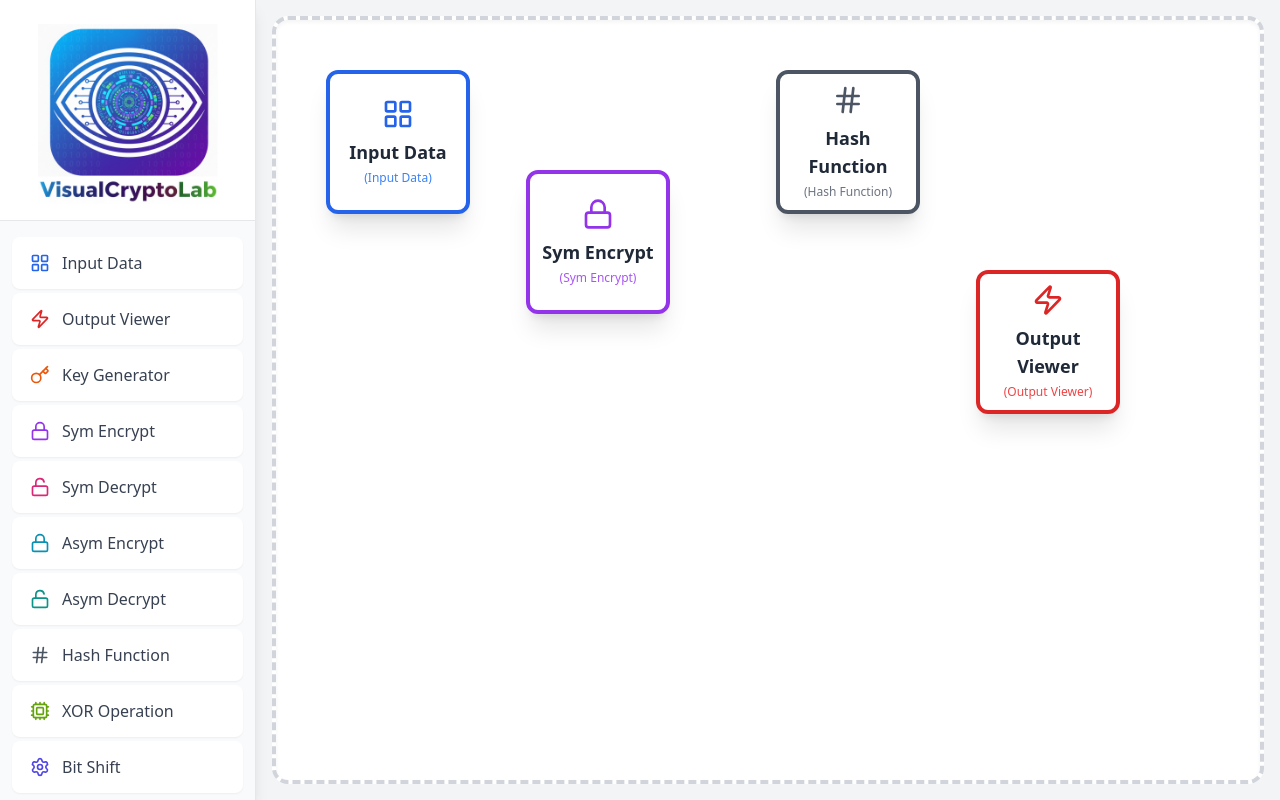
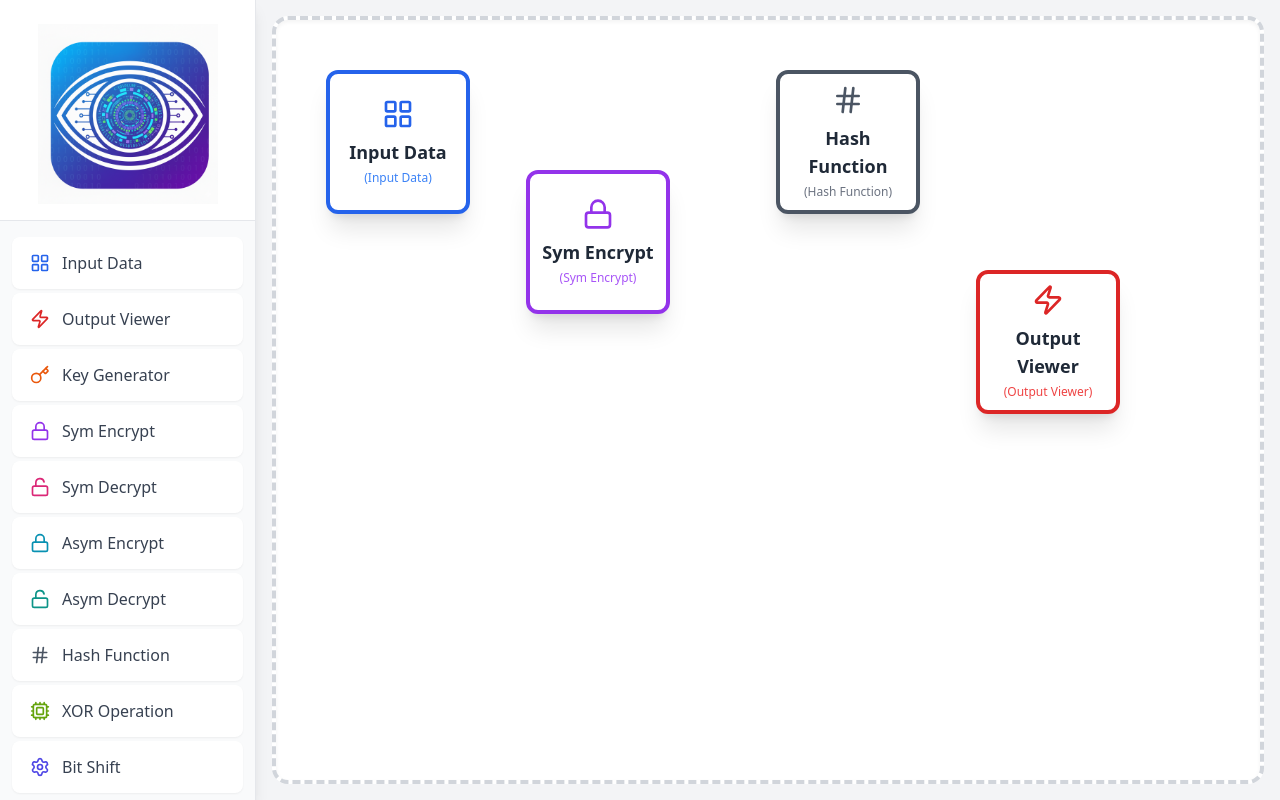
Before and after one commit to visualcryptolab/vcryptolab, a React (Vite) app: page / in a window 1280 px wide. Built offline with nearby package versions, Linux system fonts and the light colour scheme.

Commit message:
Images and Logo

```diff
--- a/src/App.jsx
+++ b/src/App.jsx
@@ -258,8 +258,8 @@ const Toolbar = ({ addNode }) => {
       {/* Logo Container at the top of the left tool bar */}
       <div className="p-4 pt-6 pb-4 border-b border-gray-200 flex justify-center items-center bg-white">
         <img
-          src="/VCL - Logo and Name.png" // UPDATED: Using the user's requested relative path for external deployment
-          alt="VisualCryptoLab Logo and Name"
+          src="/VCL - Logo.png" // UPDATED: Using the user's requested relative path for external deployment
+          alt="VisualCryptoLab Logo and Name "
           className="w-full h-auto max-w-[180px]"
         />
       </div>
```
